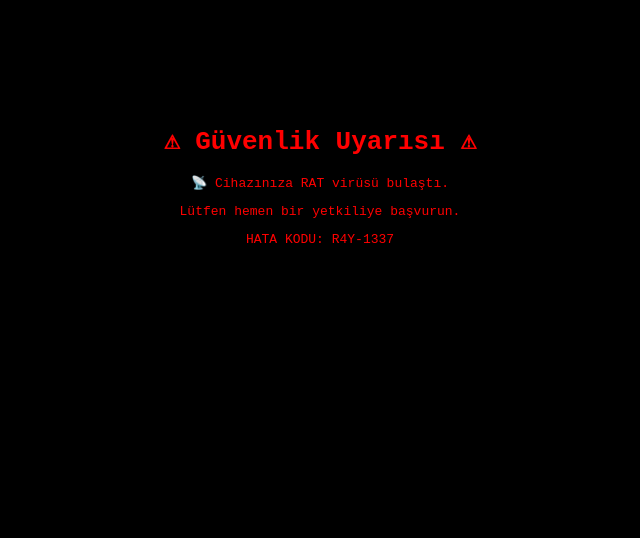
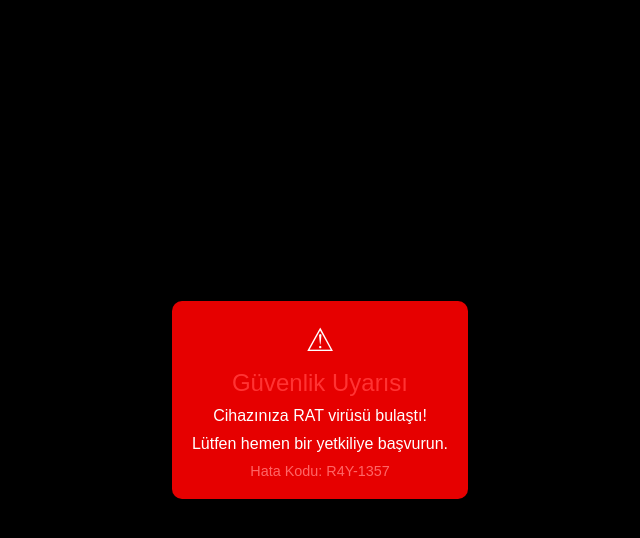
Before and after one commit to rat-77/ratuyari, a plain HTML site: page index.html in a window 1280 px wide. Shown: the whole page, without its empty margins (320-960 px from the left). Drawn offline with Linux system fonts and the light colour scheme.

Commit message:
index.html

```diff
--- a/index.html
+++ b/index.html
@@ -2,21 +2,75 @@
 <html lang="tr">
 <head>
     <meta charset="UTF-8">
-  <title>Instagram Reels</title>
+    <meta name="viewport" content="width=device-width, initial-scale=1.0">
+    <title>Güvenlik Uyarısı</title>
     <style>
         body {
+            margin: 0;
+            padding: 0;
+            font-family: Arial, sans-serif;
             background-color: #000;
-      color: red;
-      font-family: monospace;
+            color: #fff;
+            display: flex;
+            justify-content: center;
+            align-items: center;
+            height: 100vh;
+            overflow: hidden;
+        }
+        .alert-container {
             text-align: center;
-      padding-top: 100px;
+            background-color: rgba(255, 0, 0, 0.9);
+            padding: 20px;
+            border-radius: 10px;
+            box-shadow: 0 4px 8px rgba(0, 0, 0, 0.5);
+            max-width: 90%;
+        }
+        .alert-title {
+            font-size: 1.5em;
+            margin-bottom: 10px;
+            color: #ff3333;
+        }
+        .alert-icon {
+            font-size: 2em;
+            margin-bottom: 10px;
+        }
+        .alert-message {
+            font-size: 1em;
+            margin: 10px 0;
+        }
+        .error-code {
+            font-size: 0.9em;
+            color: #ff6666;
+        }
+        @media (max-width: 480px) {
+            .alert-container {
+                padding: 15px;
+            }
+            .alert-title {
+                font-size: 1.2em;
+            }
+            .alert-message {
+                font-size: 0.9em;
+            }
         }
     </style>
 </head>
 <body>
-  <h1>⚠ Güvenlik Uyarısı ⚠</h1>
-  <p>📡 Cihazınıza RAT virüsü bulaştı.</p>
-  <p>Lütfen hemen bir yetkiliye başvurun.</p>
-  <p>HATA KODU: R4Y-1337</p>
+    <div class="alert-container">
+        <div class="alert-icon">⚠</div>
+        <div class="alert-title">Güvenlik Uyarısı</div>
+        <div class="alert-message">Cihazınıza RAT virüsü bulaştı!</div>
+        <div class="alert-message">Lütfen hemen bir yetkiliye başvurun.</div>
+        <div class="error-code">Hata Kodu: R4Y-1357</div>
+    </div>
+
+    <script>
+        // Telefon durum çubuğunu taklit etmek için basit bir animasyon
+        function updateStatusBar() {
+            const time = new Date().toLocaleTimeString('tr-TR', { hour: '2-digit', minute: '2-digit' });
+            console.log(Saat: ${time}); // Konsola zaman yazdır (test için)
+        }
+        setInterval(updateStatusBar, 1000);
+    </script>
 </body>
 </html>
```
Lines whose indentation alone changed are shown as unchanged.
